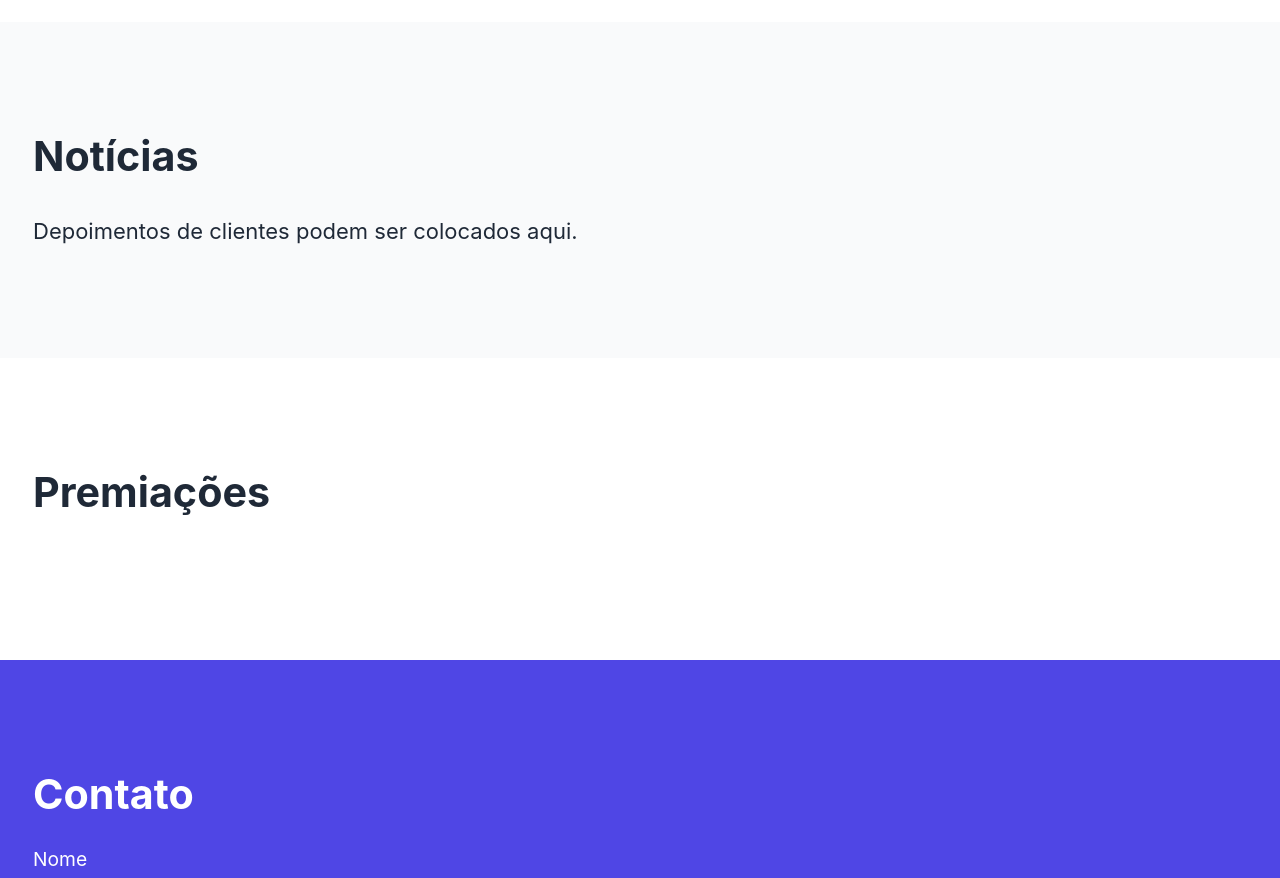
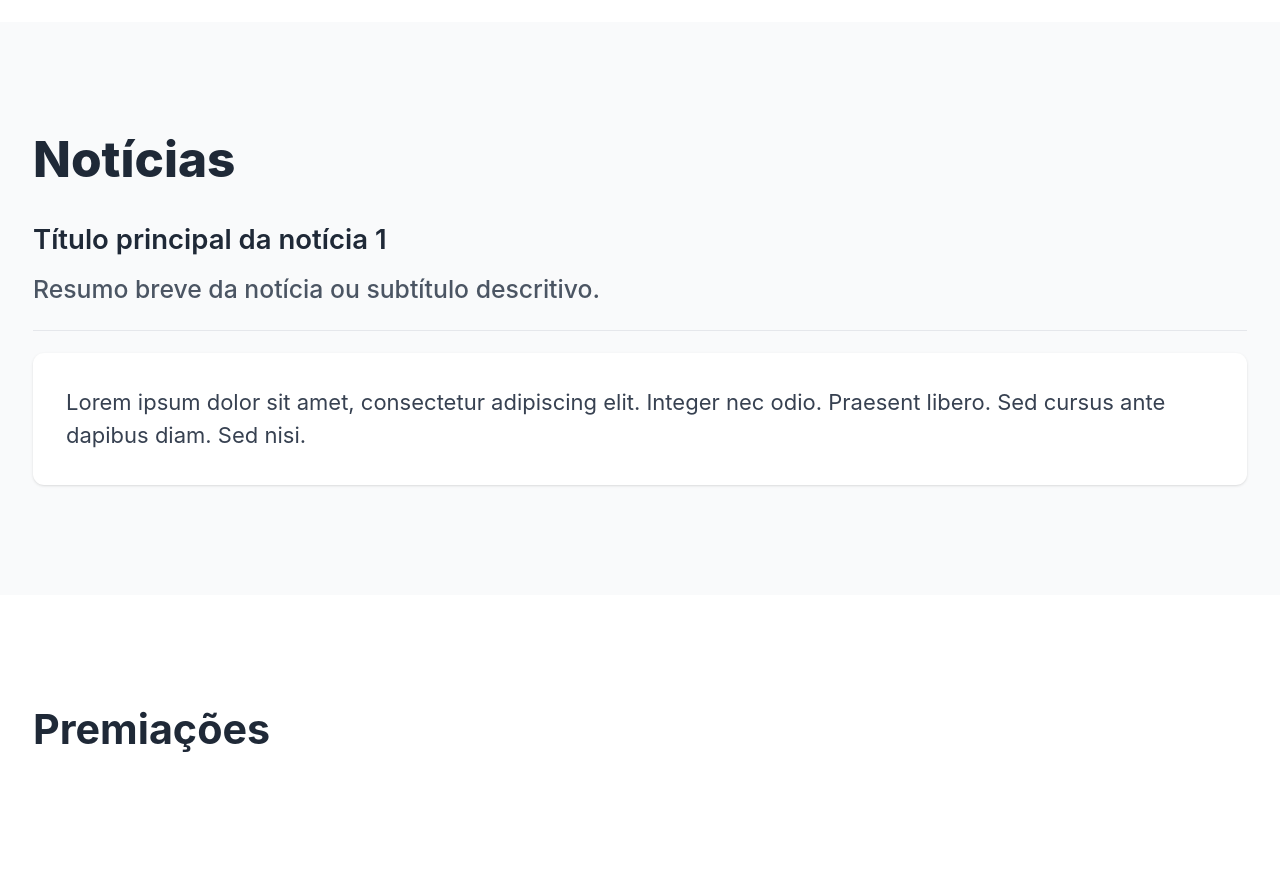
Before and after one commit to Kamo-chi/sertao-maria, a React (Vite) app: page / in a window 1280 px wide. Shown: the part 1700-2578 px from the top of the page. Built offline with nearby package versions, Linux system fonts and the light colour scheme; the HTML template or start-up script is replaced by a standard one.

Commit message:
Atualiza: seção Notícias (dados + layout)

```diff
--- a/index.html
+++ b/index.html
@@ -3,7 +3,7 @@
   <head>
     <meta charset="utf-8" />
     <meta name="viewport" content="width=device-width, initial-scale=1.0" />
-    <title>Landing Page - Vite + Tailwind</title>
+    <title>Sertão Maria</title>
   </head>
   <body class="antialiased">
     <div id="root"></div>
--- a/src/components/Characters.jsx
+++ b/src/components/Characters.jsx
@@ -1,3 +1,9 @@
+// Characters (Section Wrapper)
+// Purpose: Section-level wrapper that places the characters carousel on the
+// page and provides it with the application's character data. This file
+// imports the presentational carousel component and passes the `characters`
+// data (from `src/data/characters.js`). Keep layout/data responsibilities
+// here so the carousel component itself remains reusable.
 import CharactersCarousel from './CharactersCarousel'
 import characters from '../data/characters'
 
--- a/src/components/News.jsx
+++ b/src/components/News.jsx
@@ -1,9 +1,29 @@
+import Separator from './ui/Separator'
+import news from '../data/news'
+
 export default function News() {
+    const first = (news && news.length > 0) ? news[0] : null
     return (
         <section id="noticias" className="bg-gray-50 py-20">
           <div className="mx-auto px-6 max-w-screen-2xl">
-            <h2 className="text-3xl font-bold mb-6">Notícias</h2>
-            <p>Depoimentos de clientes podem ser colocados aqui.</p>
+            <header className="mb-6">
+              {/* Section title (independent of the news content) */}
+              <h2 className="text-3xl md:text-4xl font-extrabold mb-2">Notícias</h2>
+            </header>
+
+            <div className="mt-2">
+              {/* News item title and subtitle (from data array) */}
+              <h3 className="text-xl font-semibold mb-2">{first ? first.title : 'Título da notícia'}</h3>
+              <h4 className="text-base md:text-lg text-gray-600 font-medium mb-4">{first ? first.sectionSubtitle : 'Resumo breve da notícia ou subtítulo descritivo.'}</h4>
+
+              {/* Separator (uses the small ui component to mimic shadcn) */}
+              <Separator />
+
+              {/* News content — kept inside same container width as CharactersCarousel */}
+              <article className="mt-4 bg-white rounded-lg shadow px-6 py-6">
+                <p className="text-gray-700">{first ? first.content : 'Nenhuma notícia disponível no momento.'}</p>
+              </article>
+            </div>
           </div>
         </section>
     )
--- /dev/null
+++ b/src/components/ui/Separator.jsx
@@ -0,0 +1,9 @@
+// Separator
+// Purpose: Simple presentational horizontal separator that mimics the
+// shadcn `Separator` (thin, muted line). Kept intentionally minimal so it
+// can be used across sections without adding a dependency.
+export default function Separator({ className = '' }) {
+  return (
+    <div className={`h-px bg-gray-200 dark:bg-gray-700 my-4 ${className}`} role="separator" />
+  )
+}
--- /dev/null
+++ b/src/data/news.js
@@ -0,0 +1,30 @@
+// news data used by the News section
+// Each item: { id, sectionSubtitle, title, content, date }
+const news = [
+  {
+    id: 'news-1',
+    sectionSubtitle: 'Resumo breve da notícia ou subtítulo descritivo.',
+    title: 'Título principal da notícia 1',
+    content:
+      'Lorem ipsum dolor sit amet, consectetur adipiscing elit. Integer nec odio. Praesent libero. Sed cursus ante dapibus diam. Sed nisi.',
+    date: '2025-12-02',
+  },
+  {
+    id: 'news-2',
+    sectionSubtitle: 'Segunda notícia: subtítulo resumido.',
+    title: 'Título da notícia 2',
+    content:
+      'Sed do eiusmod tempor incididunt ut labore et dolore magna aliqua. Ut enim ad minim veniam, quis nostrud exercitation ullamco.',
+    date: '2025-11-28',
+  },
+  {
+    id: 'news-3',
+    sectionSubtitle: 'Terceira notícia: subtítulo curto.',
+    title: 'Título da notícia 3',
+    content:
+      'Duis aute irure dolor in reprehenderit in voluptate velit esse cillum dolore eu fugiat nulla pariatur.',
+    date: '2025-11-15',
+  },
+]
+
+export default news
```
Also changed, not shown: src/components/CharactersCarousel.jsx (+10 -0 lines).
